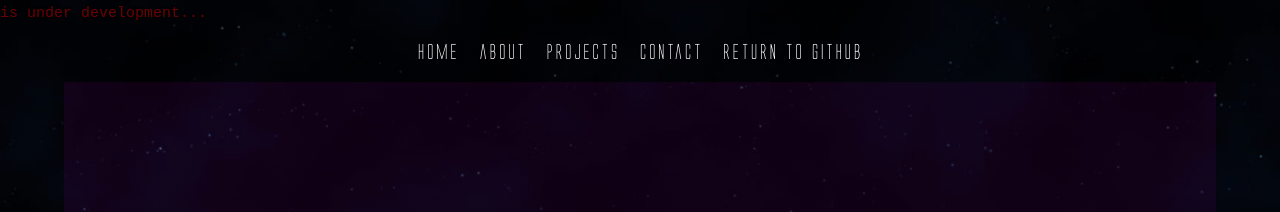
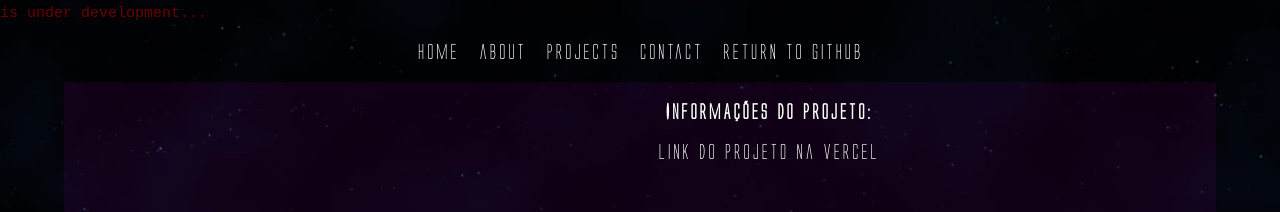
Before and after one commit to Robsonnsbr/my_template_react, a React (Vite) app: page /portfolio/project/1/1 in a window 1280 px wide. Shown: the top 212 px of the page. Built offline with nearby package versions, Linux system fonts and the light colour scheme; no server answers.

Commit message:
fit: alteracoes informacao

```diff
--- a/package.json
+++ b/package.json
@@ -10,9 +10,10 @@
     "build": "tsc && vite build",
     "lint": "eslint . --ext ts,tsx --report-unused-disable-directives --max-warnings 0",
     "preview": "vite preview",
-    "predeploy": "npm run build",
+    "predeploy": "npm run build && cp dist/index.html dist/404.html",
     "deploy": "gh-pages -d dist"
   },
+
   "dependencies": {
     "@emailjs/browser": "^3.11.0",
     "framer-motion": "^10.16.1",
--- a/src/routes/project/ProjectDetails/ProjectDetails.module.css
+++ b/src/routes/project/ProjectDetails/ProjectDetails.module.css
@@ -1,11 +1,28 @@
+.containerProject {
+  display: flex;
+  flex-direction: inline;
+  background: #cf00ea13;
+  height: 100%;
+  width: 100%;
+
+}
+@media (max-width: 900px) {
+  .containerProject {
+    display: flex;
+    flex-direction: column;
+  }
+}
+
 .ProjectDetails {
   height: 100%;
-  width: 100%;
-  background: #cf00ea13;
   display: flex;
   flex-direction: column;
   justify-content: center;
   align-items: center;
+}
+
+a:hover {
+  color: blue;
 }
 
 span {
--- a/src/routes/project/ProjectDetails/ProjectDetails.tsx
+++ b/src/routes/project/ProjectDetails/ProjectDetails.tsx
@@ -38,6 +38,7 @@ export const ProjectDetails = () => {
   // const projectName = location.state.projectName;
   // console.log(projectName);
   return (
+    <div className={css.containerProject}>
       <div className={css.ProjectDetails}>
         Exibindo informações do projeto: {`${name} id ${id}`}
         {project && <div>{project.full_name}</div>}
@@ -47,8 +48,8 @@ export const ProjectDetails = () => {
           </button>
         </Link>
         <Iframe
-        url="https://robsonnsbr.github.io/loginReact/"
-        width="640px"
+          url="https://atacadao-app.vercel.app/Login"
+          width="750px"
           height="100%"
           id=""
           className=""
@@ -56,5 +57,16 @@ export const ProjectDetails = () => {
           position="relative"
         />
       </div>
+      <div style={{ width: "100%" }}>
+        <h3 style={{ margin: "20px", textAlign: "center" }}>
+          INFORMAÇÕES DO PROJETO:
+        </h3>
+        <div style={{ margin: "20px", textAlign: "center" }}>
+          <Link to="https://atacadao-app.vercel.app/Login" target="_blank">
+            Link do projeto na Vercel
+          </Link>
+        </div>
+      </div>
+    </div>
   );
 };
--- a/src/routes/project/Projects.tsx
+++ b/src/routes/project/Projects.tsx
@@ -48,7 +48,8 @@ export const Projects = () => {
   return (
     <div className={css.project}>
       <h1>Page Projects</h1>
-      <span>AVISO: Todas as chamadas resultaram na página loginReact</span>
+      <p>AVISO:</p>
+      <p> Todas as chamadas resultaram no mesmo projeto. app-atacadão </p>
       {projects && (
         <Slider settings={settings}>
           {projects.map((project: ProjectProps) => (
```
Lines whose indentation alone changed are shown as unchanged.
